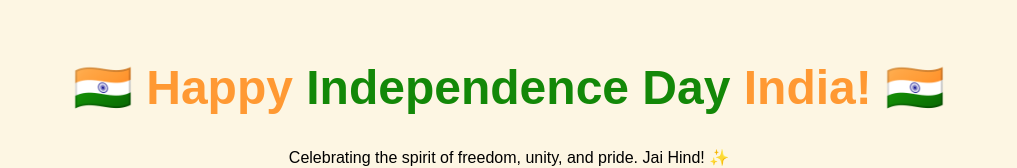
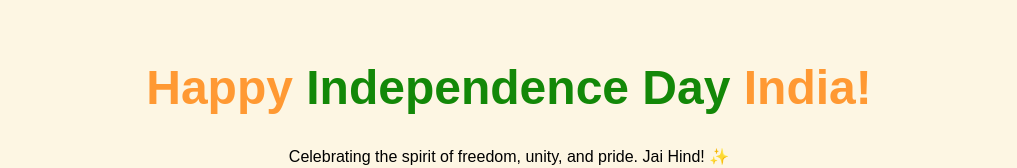
Before and after one commit to Sharan-Birajdar/eb-testing, a plain HTML site: page index.html in a window 1280 px wide. Shown: the top 168 px of the page, without its empty margins (131-1148 px from the left). Drawn offline with Linux system fonts and the light colour scheme.

Commit message:
Update index.html

```diff
--- a/index.html
+++ b/index.html
@@ -45,7 +45,7 @@
 </head>
 <body>
 
-    <h1>🇮🇳 Happy <span class="flag-colors">Independence Day</span> India! 🇮🇳</h1>
+    <h1>Happy <span class="flag-colors">Independence Day</span> India!</h1>
 
     <p>Celebrating the spirit of freedom, unity, and pride. Jai Hind! ✨</p>
 
```
